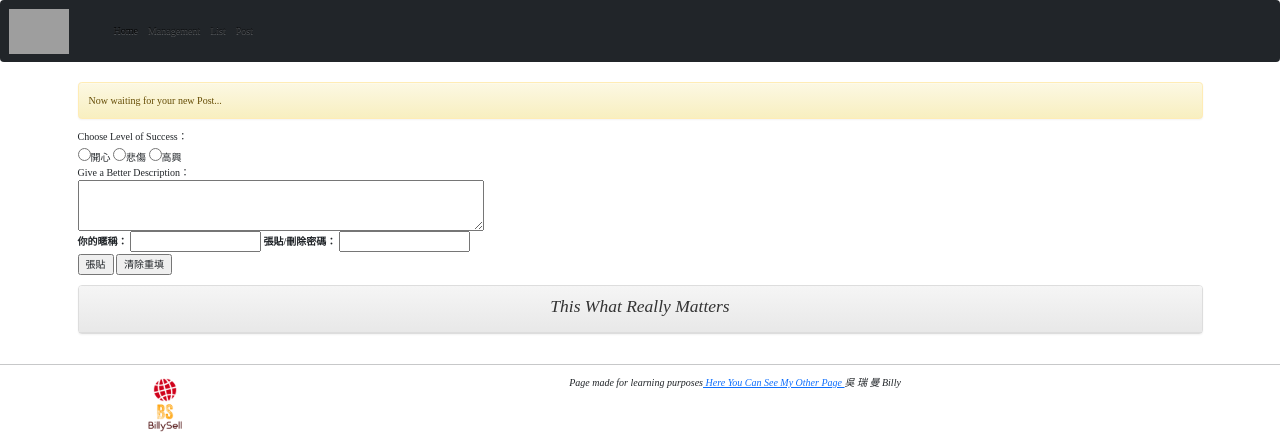
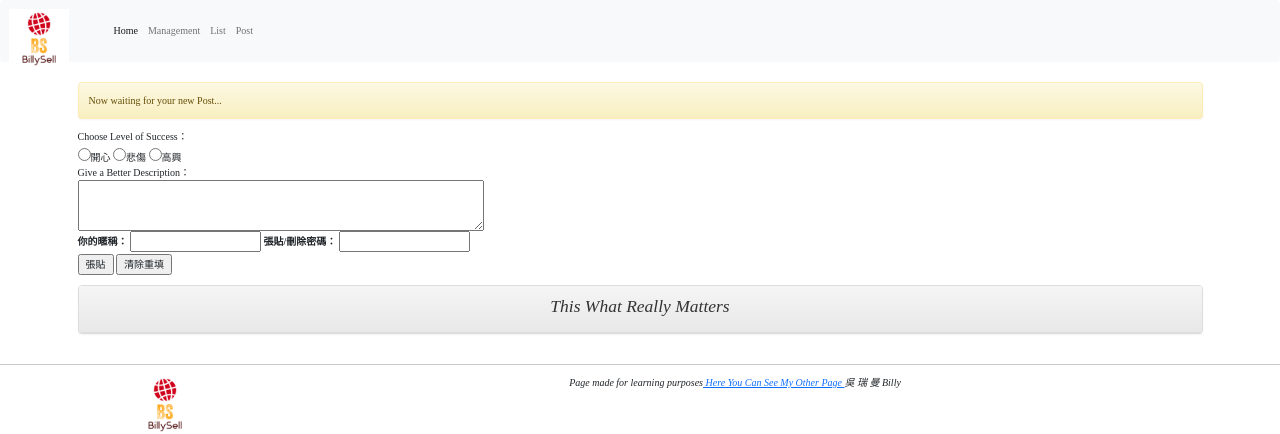
Before and after one commit to billyseel/feel, a Django app: page / in a window 1280 px wide. Shown: the top 434 px of the page. Run offline with Django 3.2, Linux system fonts and the light colour scheme; data comes from the database, SQL or seed files in the repository; some libraries are stand-ins or nearby versions; grey boxes are pictures that could not be loaded.

Commit message:
Add code

```diff
--- a/mysite/templates/header.html
+++ b/mysite/templates/header.html
@@ -3,10 +3,10 @@
 <link href="https://cdn.jsdelivr.net/npm/bootstrap@5.2.2/dist/css/bootstrap.min.css" rel="stylesheet" integrity="sha384-Zenh87qX5JnK2Jl0vWa8Ck2rdkQ2Bzep5IDxbcnCeuOxjzrPF/et3URy9Bv1WTRi" crossorigin="anonymous">
 <script src="https://cdn.jsdelivr.net/npm/@popperjs/core@2.11.6/dist/umd/popper.min.js" integrity="sha384-oBqDVmMz9ATKxIep9tiCxS/Z9fNfEXiDAYTujMAeBAsjFuCZSmKbSSUnQlmh/jp3" crossorigin="anonymous"></script>
 <script src="https://cdn.jsdelivr.net/npm/bootstrap@5.2.2/dist/js/bootstrap.min.js" integrity="sha384-IDwe1+LCz02ROU9k972gdyvl+AESN10+x7tBKgc9I5HFtuNz0wWnPclzo6p9vxnk" crossorigin="anonymous"></script>
-<nav class="navbar navbar-expand-lg bg-dark">
+<nav class="navbar navbar-expand-lg bg-light">
     <div class="container-fluid">
         <a class="navbar-brand" href="/">
-            <img src="{% static  "images/billylogo" %}" width="60">
+            <img src="{% static  "images/billylogo.jpeg" %}" width="60">
         </a>
         <button class="navbar-toggler" type="button" data-bs-toggle="collapse" data-bs-target="#navbarNav"
             aria-controls="navbarNav" aria-expanded="false" aria-label="Toggle navigation">
```
